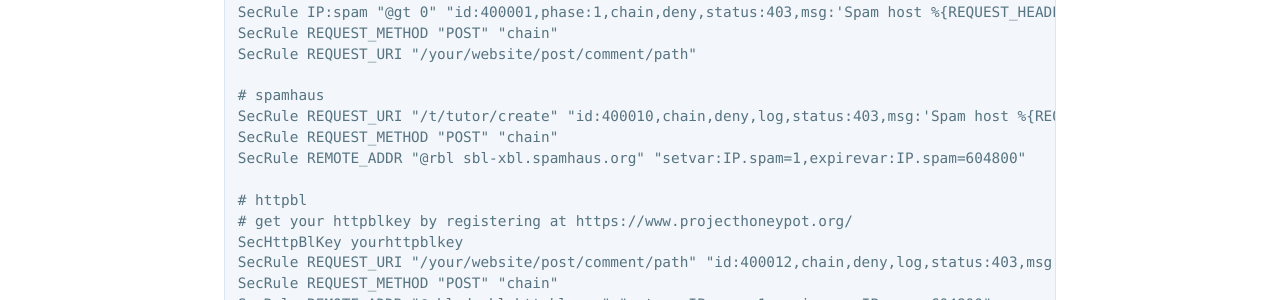
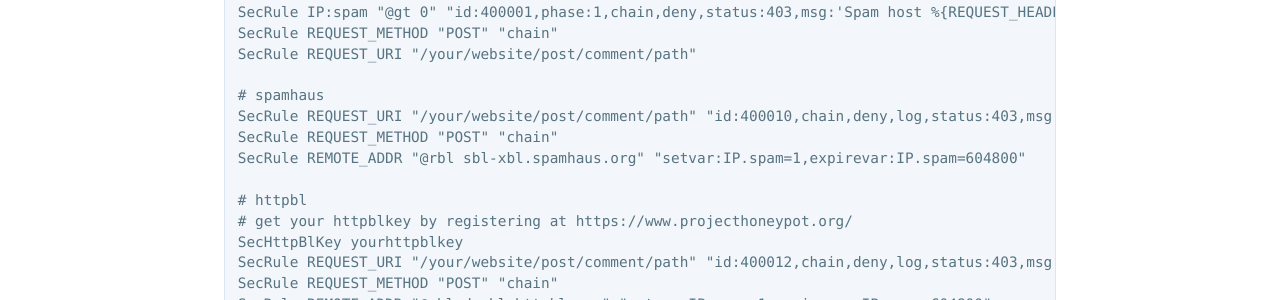
Before and after one commit to muhammadn/muhammadn.github.io, a Jekyll site: the page built from _posts/2021-11-24-modsec-chore.md, in a window 1280 px wide. Shown: the part 687-987 px from the top of the page. Built offline with Jekyll 4.4.1, drawn with Linux system fonts in a browser that asks for light colours; some of the changed text lies outside the part shown.

Commit message:
update article

```diff
--- a/_posts/2021-11-24-modsec-chore.md
+++ b/_posts/2021-11-24-modsec-chore.md
@@ -19,7 +19,7 @@ SecRule REQUEST_METHOD "POST" "chain"
 SecRule REQUEST_URI "/your/website/post/comment/path"
 
 # spamhaus
-SecRule REQUEST_URI "/t/tutor/create" "id:400010,chain,deny,log,status:403,msg:'Spam host %{REQUEST_HEADERS:X-Forwarded-For} detected by sbl-xbl.spamhaus.org'"
+SecRule REQUEST_URI "/your/website/post/comment/path" "id:400010,chain,deny,log,status:403,msg:'Spam host %{REQUEST_HEADERS:X-Forwarded-For} detected by sbl-xbl.spamhaus.org'"
 SecRule REQUEST_METHOD "POST" "chain"
 SecRule REMOTE_ADDR "@rbl sbl-xbl.spamhaus.org" "setvar:IP.spam=1,expirevar:IP.spam=604800"
 
```
